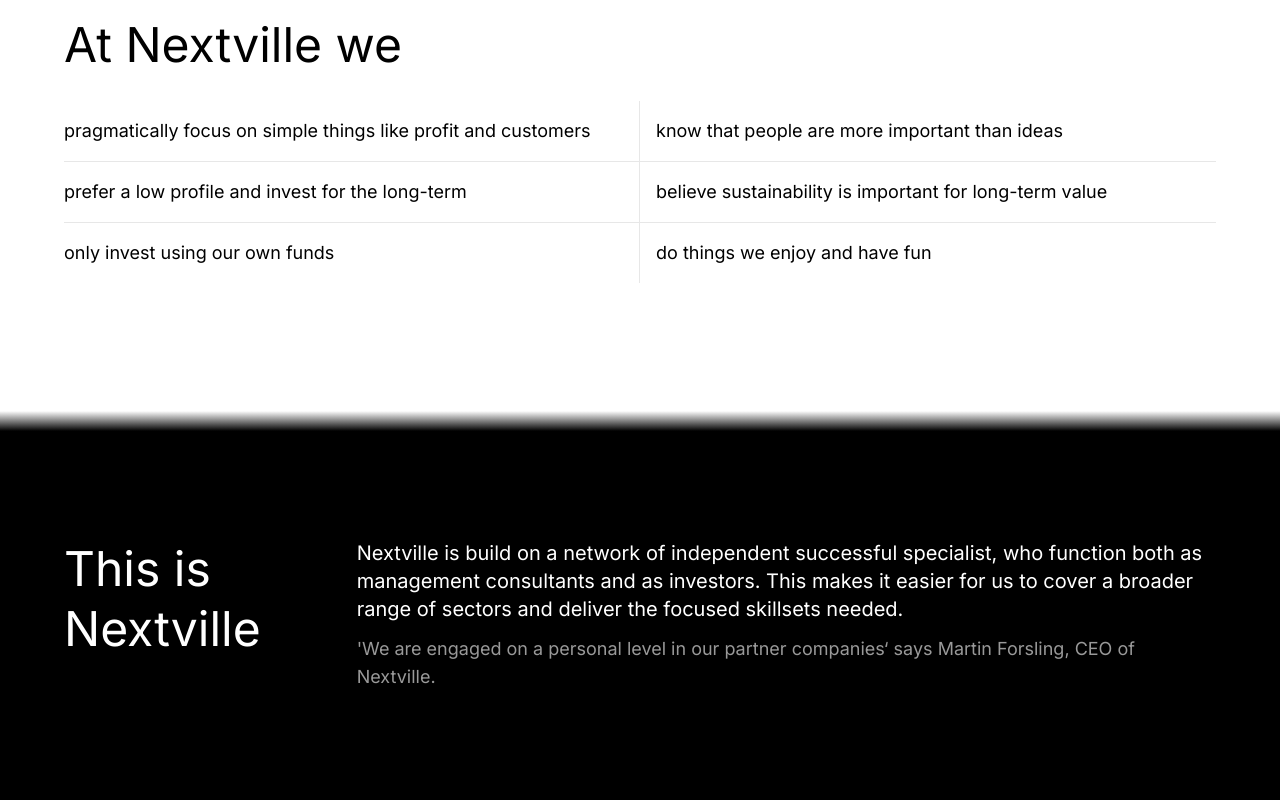
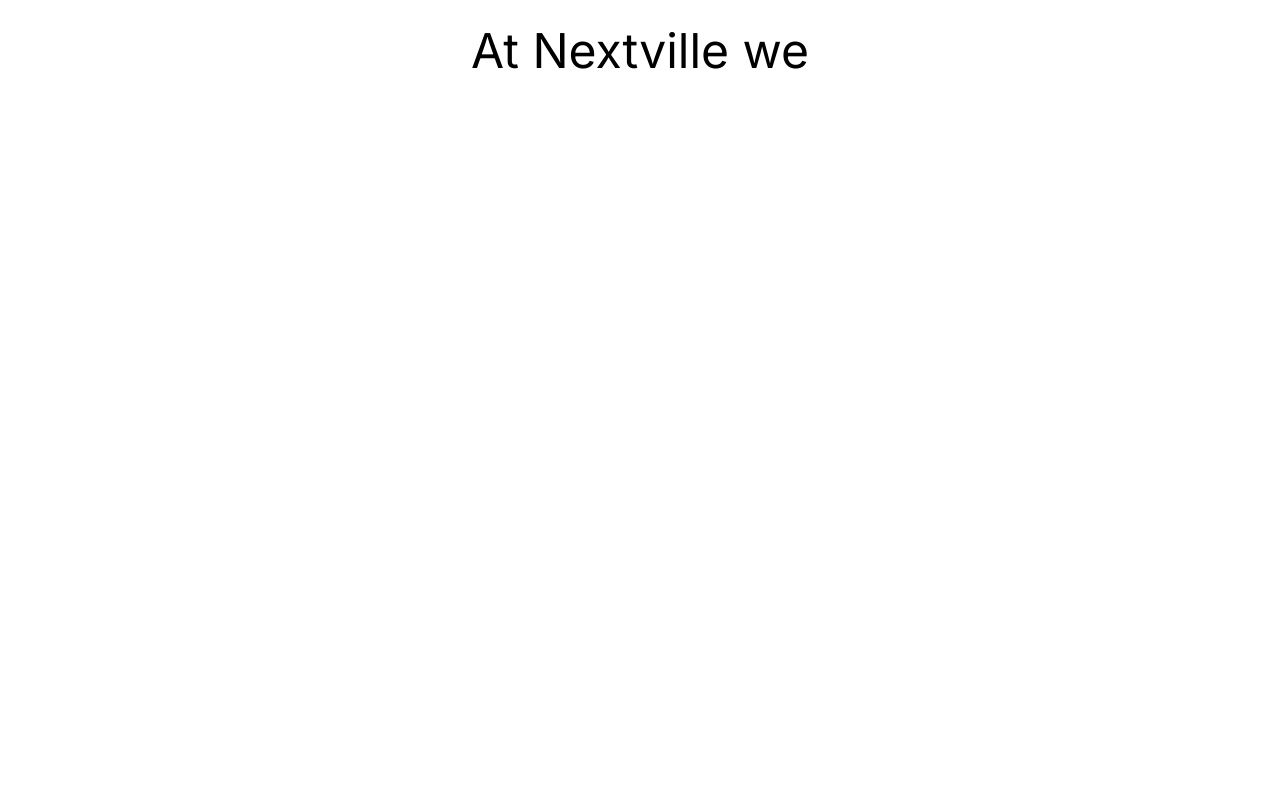
Before and after one commit to Poxie/nextville, a Next.js app: page / in a window 1280 px wide. Shown: the part 1320-2120 px from the top of the page. Built offline with nearby package versions, Linux system fonts and the light colour scheme.

Commit message:
Add scrollable value list

```diff
--- a/components/home/people/index.tsx
+++ b/components/home/people/index.tsx
@@ -4,8 +4,7 @@
     const t = useTranslations('people');
 
     return(
-        <div className="bg-gradient-to-b from-white from-1% to-black to-[20px]">
-        <section className="py-32  text-light">
+        <section className="py-32 text-light bg-dark">
             <div className="main-width flex flex-col md:flex-row gap-6 md:gap-24">
                 <h2 className="text-5xl leading-tight">
                     {t('title')}
@@ -20,6 +19,5 @@
                 </div>
             </div>
         </section>
-        </div>
     )
 }
--- /dev/null
+++ b/components/home/values/ValueItem.tsx
@@ -0,0 +1,51 @@
+"use client";
+import { useEffect, useRef } from "react";
+
+const SCROLL_AMOUNT = 200;
+const SCROLL_SPEED = .8;
+export default function ValueItem({ children, reversed }: {
+    children: React.ReactNode;
+    reversed: boolean;
+}) {
+    const ref = useRef<HTMLDivElement>(null);
+
+    useEffect(() => {
+        let initialScroll: number | null = null;
+        const onScroll = () => {
+            if(!ref.current) return;
+
+            const { top } = ref.current.getBoundingClientRect();
+
+            const isVisible = top - window.innerHeight < 0;
+            if(!isVisible) return initialScroll = null;
+
+            if(!initialScroll) initialScroll = window.scrollY;
+
+            const scroll = window.scrollY;
+
+            const diff = scroll - initialScroll;
+
+            let translateValue = (!reversed ? -1 : 1) * (diff / SCROLL_AMOUNT) * 100 * SCROLL_SPEED;
+
+            if(translateValue > 100) translateValue = 100;
+            if(translateValue < -100) translateValue = -100;
+
+            ref.current.style.transform = `translate3d(${translateValue}%, 0, 0)`;
+        }
+        onScroll();
+
+        window.addEventListener('scroll', onScroll);
+        return () => window.removeEventListener('scroll', onScroll);
+    }, []);
+
+    const defaultTranslateValue = reversed ? '-100%' : '100%';
+    return(
+        <div
+            style={{ left: defaultTranslateValue }}
+            className="px-4 py-16 relative text-3xl text-light text-center bg-dark"
+            ref={ref}
+        >
+            {children}
+        </div>
+    )
+}
--- /dev/null
+++ b/components/home/values/ValueList.tsx
@@ -0,0 +1,19 @@
+import { useTranslations } from "next-intl";
+import ValueItem from "./ValueItem"
+
+const VALUE_COUNT = 6;
+export default function ValuesList() {
+    const t = useTranslations('values');
+
+    return(
+        <ul className="grid gap-[1px] overflow-hidden">
+            {Array.from(Array(VALUE_COUNT)).map((value, index) => (
+                <li key={index}>
+                    <ValueItem reversed={index % 2 === 0}>
+                        {t(`value-${index + 1}`)}
+                    </ValueItem>
+                </li>
+            ))}
+        </ul>
+    )
+}
--- a/components/home/values/index.tsx
+++ b/components/home/values/index.tsx
@@ -1,43 +1,26 @@
-"use client"
-import messages from '@/messages/en.json';
-import { useTranslations } from "next-intl"
-import Value from './Value';
-import { twMerge } from 'tailwind-merge';
-import useAnimateIntoView, { DEFAULT_INITIAL_STATE } from '@/hooks/useAnimateIntoView';
-import { useRef } from 'react';
+"use client";
+import { useRef } from "react";
+import useAnimateIntoView from "@/hooks/useAnimateIntoView";
+import ValuesList from "./ValueList";
+import { useTranslations } from "next-intl";
 
 export default function Values() {
     const t = useTranslations('values');
-    const heading = useRef<HTMLHeadingElement>(null);
-    useAnimateIntoView(heading, { delay: 200 });
 
-    const values = Object.entries(messages.values).filter(([key, value]) => {
-        return key.startsWith('value-');
-    }).map(([key, value]) => key);
+    const headerRef = useRef<HTMLDivElement>(null);
+
+    const { initialState } = useAnimateIntoView(headerRef, { threshold: .9 });
+
     return(
-        <section className="main-width py-32">
-            <h2 className="text-5xl" ref={heading} style={DEFAULT_INITIAL_STATE}>
+        <section className="py-32 pb-[1px]">
+            <h2
+                className="mb-12 text-5xl leading-tight text-center"
+                style={initialState}
+                ref={headerRef}
+            >
                 {t('title')}
             </h2>
-            <ul className="mt-8 grid md:grid-cols-2 divide-y-[1px] md:divide-y-0 divide-tertiary">
-                {values.map((value, index) => (
-                    <li className="group" key={value}>
-                        <Value
-                            className={twMerge(
-                                "border-0 md:border-[1px] md:border-tertiary",
-                                "md:border-l-0 md:border-b-0",
-                                index < 2 && "md:border-t-0",
-                                index % 2 !== 0 && "md:border-r-0 pl-0 md:pl-4 md:pr-0",
-                                index % 2 === 0 && "pl-0",
-                            )}
-                            index={index}
-                            siblingRef={heading}
-                        >
-                            {t(value)}
-                        </Value>
-                    </li>
-                ))}
-            </ul>
+            <ValuesList />
         </section>
     )
 }
--- a/messages/en.json
+++ b/messages/en.json
@@ -19,12 +19,12 @@
   },
   "values": {
     "title": "At Nextville we",
-    "value-one": "pragmatically focus on simple things like profit and customers",
-    "value-two": "know that people are more important than ideas",
-    "value-three": "prefer a low profile and invest for the long-term",
-    "value-four": "believe sustainability is important for long-term value",
-    "value-five": "only invest using our own funds",
-    "value-six": "do things we enjoy and have fun"
+    "value-1": "pragmatically focus on simple things like profit and customers",
+    "value-2": "know that people are more important than ideas",
+    "value-3": "prefer a low profile and invest for the long-term",
+    "value-4": "believe sustainability is important for long-term value",
+    "value-5": "only invest using our own funds",
+    "value-6": "do things we enjoy and have fun"
   },
   "people": {
     "title": "This is Nextville",
```
